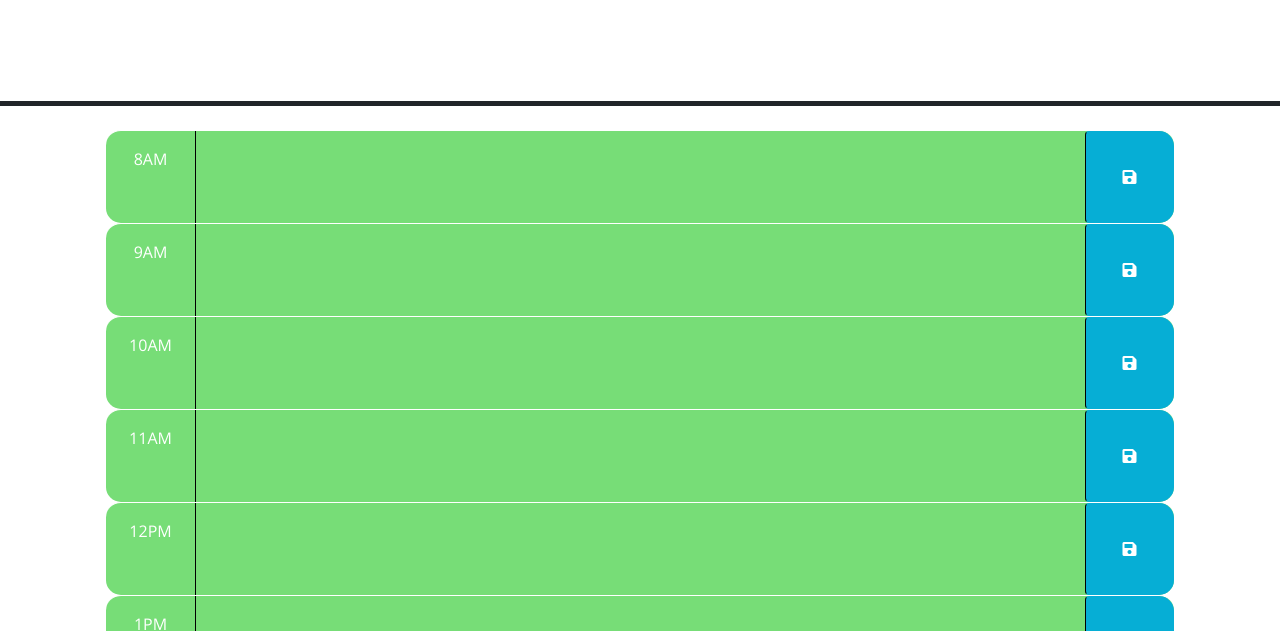
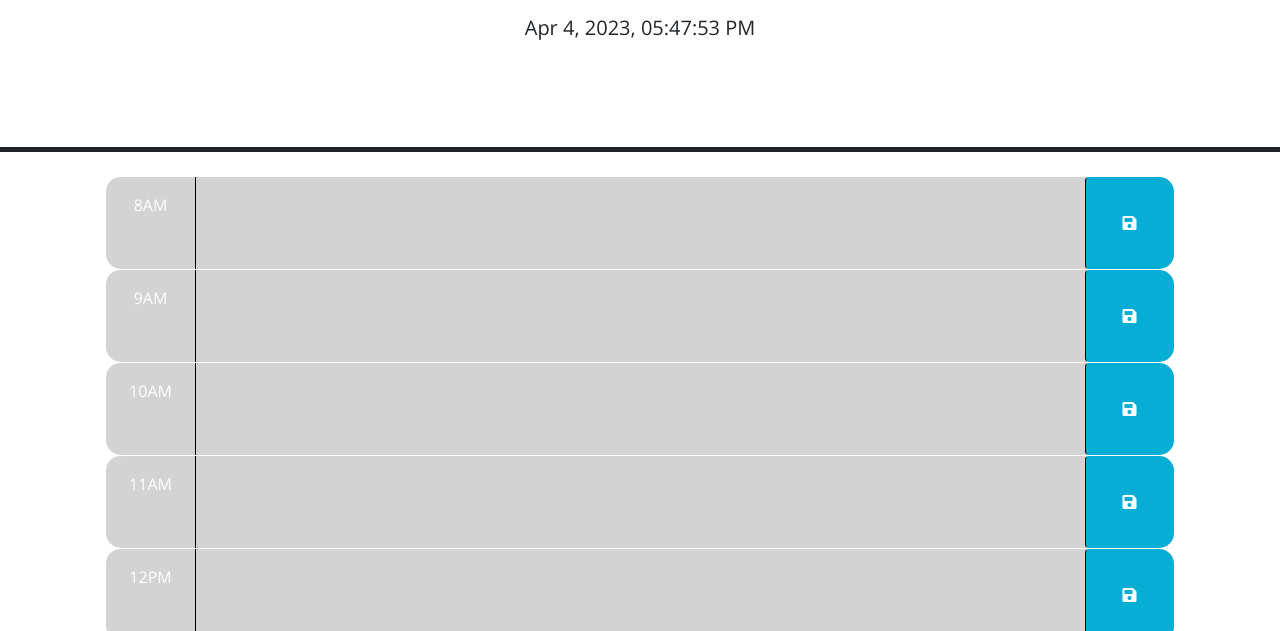
Before and after one commit to bswiley/Doing, a plain HTML site: page index.html in a window 1280 px wide. Shown: the part 166-797 px from the top of the page. Drawn offline with nearby package versions, Linux system fonts and the light colour scheme; files that its build step writes are made by us from their sources.

Commit message:
fixed script and style links at new locations

```diff
--- a/index.html
+++ b/index.html
@@ -18,7 +18,7 @@
       href="https://fonts.googleapis.com/css?family=Open+Sans&display=swap"
       rel="stylesheet"
     />
-    <link rel="stylesheet" href="./assets/CSS/style.css" />
+    <link rel="stylesheet" href="./style.css" />
     <title>Work Day Scheduler</title>
   </head>
 
@@ -138,6 +138,6 @@
       crossorigin="anonymous"
     ></script>
 
-    <script src="./assets/js/script.js"></script>
+    <script src="script.js"></script>
   </body>
 </html>
```
